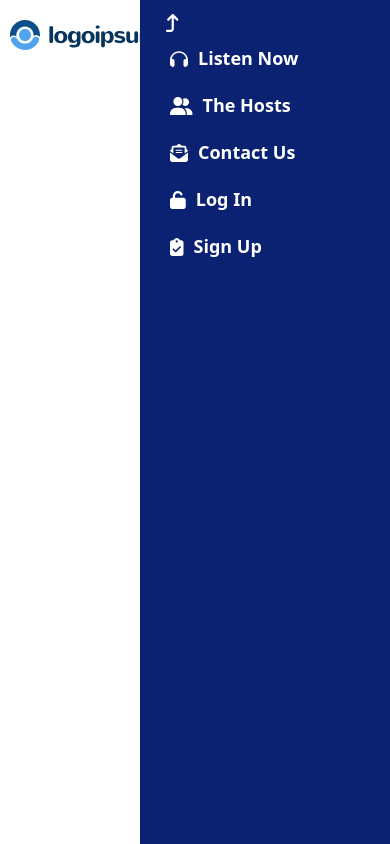
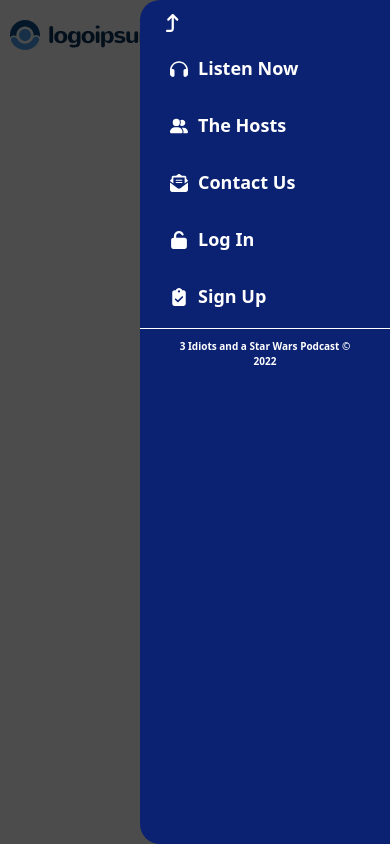
Before and after one commit to nlsnyder/3-idiots-ts, a React (Create React App) app: page / in a window 390 px wide. Both pictures are taken after a click on the button "Toggle navigation". Built offline with nearby package versions, Linux system fonts and the light colour scheme.

Commit message:
finalize mobile nav element display and hover properties for now

```diff
--- a/public/index.html
+++ b/public/index.html
@@ -28,7 +28,6 @@
   </head>
   <body>
     <noscript>You need to enable JavaScript to run this app.</noscript>
-    <div id="mobileNav"></div>
     <div id="root"></div>
     <!--
       This HTML file is a template.
--- a/src/components/layout/MainNav.module.css
+++ b/src/components/layout/MainNav.module.css
@@ -1,6 +1,7 @@
 .containerStyle {
   font-size: 1.8rem;
 }
+
 .justify {
   display: flex;
   justify-content: start;
@@ -40,26 +41,43 @@
   height: 2.5em;
 }
 
-.mobileLink {
-  color: #fff;
-  font-weight: 700;
-  text-decoration: none;
-}
-
-.closeNav {
-  color: #fff;
+.mobileIcon {
+  width: 1.8rem;
+  height: 1.8rem;
+  color: inherit !important;
 }
 
 .fixedNav {
   position: relative;
-  top: 3.5rem;
+  top: 4rem;
   display: flex;
   flex-direction: column;
   align-items: flex-start;
 }
 
-.navElement {
+.mobileLink {
+  text-decoration: none;
   display: flex;
   gap: 1rem;
   align-items: center;
+  width: 25rem;
+  margin: 0.7rem 1.5rem;
+  padding: 0.8rem 1.5rem;
+  border-radius: 1.5rem;
+  color: #fff;
+  transition: all 0.15s;
 }
+
+.mobileLink:hover, .mobileLink:active {
+  background-color: #fff;
+  color: #0b2272 !important;
+}
+
+.mobileNavFooter {
+  border-top: 1px solid #fff;
+  position: relative;
+  top: 4.3rem;
+  right: 0rem;
+  padding: 1rem 3rem;
+  font-size: 1rem;
+}
--- a/src/components/layout/MainNav.tsx
+++ b/src/components/layout/MainNav.tsx
@@ -8,11 +8,12 @@ import {
   faUserGroup,
   faEnvelopeOpenText,
   faUnlock,
-  faClipboardCheck,
-  faArrowTurnUp,
+  faClipboardCheck
 } from "@fortawesome/free-solid-svg-icons";
 import { NavLink } from "../../interfaces/interfaces";
 import "./MobileNav.css";
+import { useState } from "react";
+import MobileNav from "./MobileNav";
 
 const navLinks: NavLink[] = [
   { link: "Listen Now", id: 1, href: "/", icon: faHeadphones },
@@ -23,7 +24,21 @@ const navLinks: NavLink[] = [
 ];
 
 const MainNav: React.FC<{}> = (props) => {
+  const [mobileNavOpen, setMobileNavOpen] = useState(false);
+
+  const toggleMobileNavOpen = () => {
+    setMobileNavOpen((prevState: boolean) => !prevState);
+  };
+
   return (
+    <>
+      <div
+        onClick={toggleMobileNavOpen}
+        data-bs-toggle="collapse"
+        data-bs-target="#mainNavbar"
+        aria-controls="mainNavbar"
+        className={`d-md-none overlay ${mobileNavOpen ? "active" : ""}`}
+      ></div>
       <div className={`container-lg my-2 ${styles.containerStyle}`}>
         <nav className="navbar navbar-expand-lg pt-3 pb-4">
           <div
@@ -36,7 +51,7 @@ const MainNav: React.FC<{}> = (props) => {
           <div
             className={`d-none d-md-flex col-md-6 justify-content-md-center ${styles.list}`}
           >
-          <a href="/" className="active nav-link">
+            <a href="/" className="nav-link">
               Listen Now
             </a>
             <a href="/" className="nav-link">
@@ -65,35 +80,16 @@ const MainNav: React.FC<{}> = (props) => {
               aria-controls="mainNavbar"
               aria-expanded="false"
               aria-label="Toggle navigation"
+              onClick={toggleMobileNavOpen}
             >
               <FontAwesomeIcon className={styles.icon} icon={faBars} />
             </button>
           </div>
         </nav>
 
-      <div className="d-md-none navbar-nav collapse sidebar" id="mainNavbar">
-        <div
-          id="dismiss"
-          data-bs-toggle="collapse"
-          data-bs-target="#mainNavbar"
-          aria-controls="mainNavbar"
-        >
-          <FontAwesomeIcon className={styles.closeNav} icon={faArrowTurnUp} />
+        <MobileNav links={navLinks} toggleNav={toggleMobileNavOpen} />
       </div>
-        <div className={styles.fixedNav}>
-          {navLinks.map((nav: NavLink) => {
-            return (
-              <div key={nav.id} className={`py-3 px-5 ${styles.navElement}`}>
-                <FontAwesomeIcon className={styles.closeNav} icon={nav.icon} />
-                <a className={styles.mobileLink} href={nav.href}>
-                  {nav.link}
-                </a>
-              </div>
-            );
-          })}
-        </div>
-      </div>
-    </div>
+    </>
   );
 };
 
--- a/src/components/layout/MobileNav.css
+++ b/src/components/layout/MobileNav.css
@@ -8,11 +8,14 @@
   /* top layer */
   z-index: 9999;
   background-color: #0b2272;
+  border-top-left-radius: 2rem;
+  border-bottom-left-radius: 2rem;
 }
 
 .overlay {
   display: none;
-  position: fixed;
+  position: absolute;
+  top: 0;
   /* full screen */
   width: 100vw;
   height: 100vh;
@@ -42,3 +45,8 @@
 #dismiss:hover {
   cursor: pointer;
 }
+
+.white {
+  color: #fff;
+  font-weight: 700;
+}
--- a/src/components/layout/MobileNav.tsx
+++ b/src/components/layout/MobileNav.tsx
@@ -1,34 +1,38 @@
 import React from "react";
-import { faArrowLeft } from "@fortawesome/free-solid-svg-icons";
+import { faArrowTurnUp } from "@fortawesome/free-solid-svg-icons";
 import { FontAwesomeIcon } from "@fortawesome/react-fontawesome";
 import { NavLink } from "../../interfaces/interfaces";
-import './MobileNav.css';
+import styles from './MainNav.module.css';
+import "./MobileNav.css";
 
-const MobileNav: React.FC<{links: NavLink[]}> = (props) => {
+const MobileNav: React.FC<{ links: NavLink[], toggleNav: () => void }> = (props) => {
   return (
-    <React.Fragment>
-      <nav id="sidebar">
-        <div id="dismiss">
-          <FontAwesomeIcon icon={faArrowLeft} />
-        </div>
-        <div className="sidebar-header">
-          <h3>Navigate</h3>
-        </div>
-        <ul className="list-unstyled components">
-          <p>Nav Heading</p>
-          <li className="active">
-            <a href="/">Listen</a>
-          </li>
-          <li className="active">
-            <a href="/">Hosts</a>
-          </li>
-          <li className="active">
-            <a href="/">Contact Us</a>
-          </li>
-        </ul>
-      </nav>
-      <div className="overlay"></div>
-    </React.Fragment>
+    <div className="d-md-none navbar-nav collapse sidebar white" id="mainNavbar">
+      <div
+        id="dismiss"
+        data-bs-toggle="collapse"
+        data-bs-target="#mainNavbar"
+        aria-controls="mainNavbar"
+        onClick={props.toggleNav}
+      >
+        <FontAwesomeIcon className={styles.closeNav} icon={faArrowTurnUp} />
+      </div>
+      <div className={styles.fixedNav}>
+        {props.links.map((nav: NavLink) => {
+          return (
+            <a key={nav.id} className={styles.mobileLink} href={nav.href}>
+              <FontAwesomeIcon className={styles.mobileIcon} icon={nav.icon} />
+              <div>
+                {nav.link}
+              </div>
+            </a>
+          );
+        })}
+      </div>
+      <div className={styles.mobileNavFooter}>
+        <p>3 Idiots and a Star Wars Podcast &copy; 2022</p>
+      </div>
+    </div>
   );
 };
 
--- a/src/index.css
+++ b/src/index.css
@@ -2,6 +2,7 @@
 
 html, body {
   margin: 0;
+  padding: 0;
   font-family: 'Quicksand', sans-serif;
   -webkit-font-smoothing: antialiased;
   -moz-osx-font-smoothing: grayscale;
```
Lines whose indentation alone changed are shown as unchanged.
